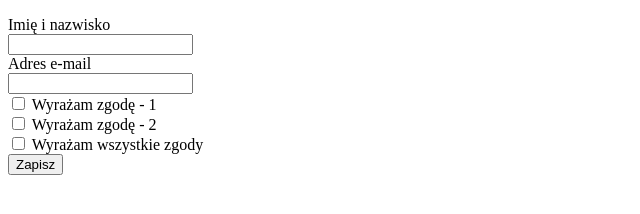
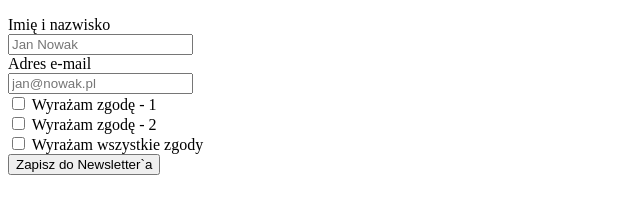
Before and after one commit to lecznar/5-walidacja-formularza-zapisu-do-newslettera, a plain HTML site: page index.html in a window 1280 px wide. Shown: the whole page, without its empty margins (0-640 px from the left). Drawn offline with Linux system fonts and the light colour scheme.

Commit message:
Update index.html

```diff
--- a/index.html
+++ b/index.html
@@ -10,28 +10,26 @@
 
     <form action="" id="newsletter-form">
 
-        <ul class="errors"></ul>
+        <ul id="errors"></ul>
 
         <label for="name">Imię i nazwisko</label><br />
-        <input type="text" name="name" id="name"><br />
+        <input type="text" name="name" id="name" placeholder="Jan Nowak"><br />
 
         <label for="email">Adres e-mail</label><br/>
-        <input type="text" name="email" id="email"><br />
+        <input type="email" name="email" id="email" placeholder="jan@nowak.pl"><br />
 
         <input type="checkbox" name="agree-1" id="agree-1">
         <label for="agree-1">Wyrażam zgodę - 1</label><br />
 
-        <input type="checkbox" name="agree-2" id="agree-1">
+        <input type="checkbox" name="agree-2" id="agree-2">
         <label for="agree-2">Wyrażam zgodę - 2</label><br />
 
         <input type="checkbox" name="all-agree" id="all-agree">
         <label for="all-agree">Wyrażam wszystkie zgody</label><br />
 
-        <button type="submit" id="sign-up">Zapisz</button>
+        <button type="submit" id="sign-up">Zapisz do Newsletter`a</button>
 
     </form>
-
-<!-- 10 min -->
 
     <script src="js/script.js"></script>
 </body>
```
